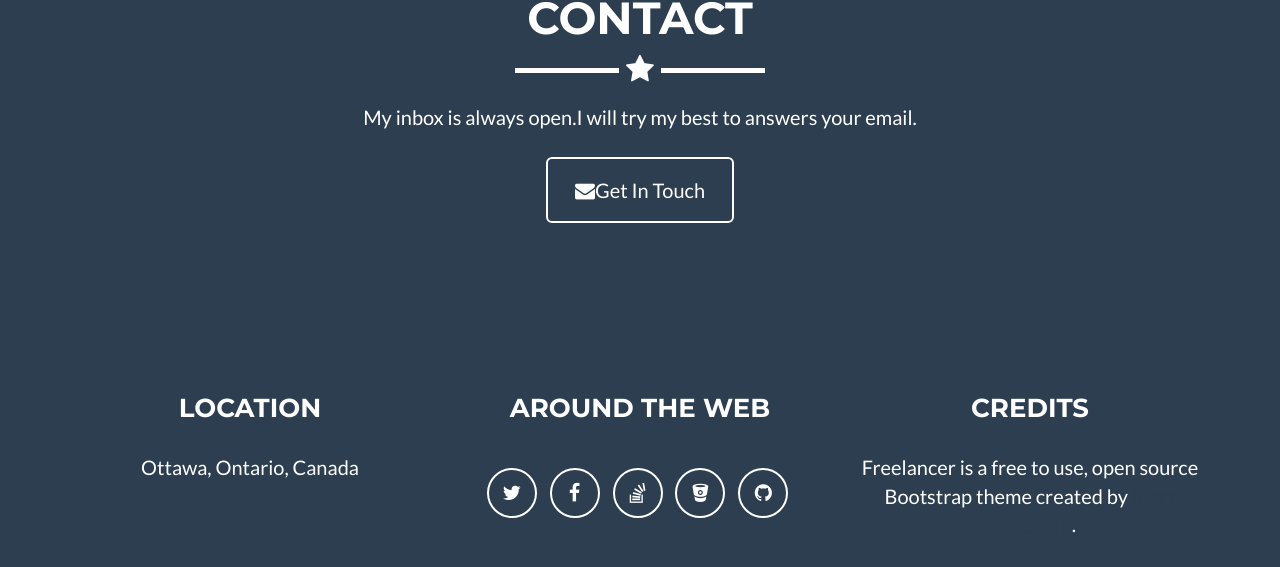
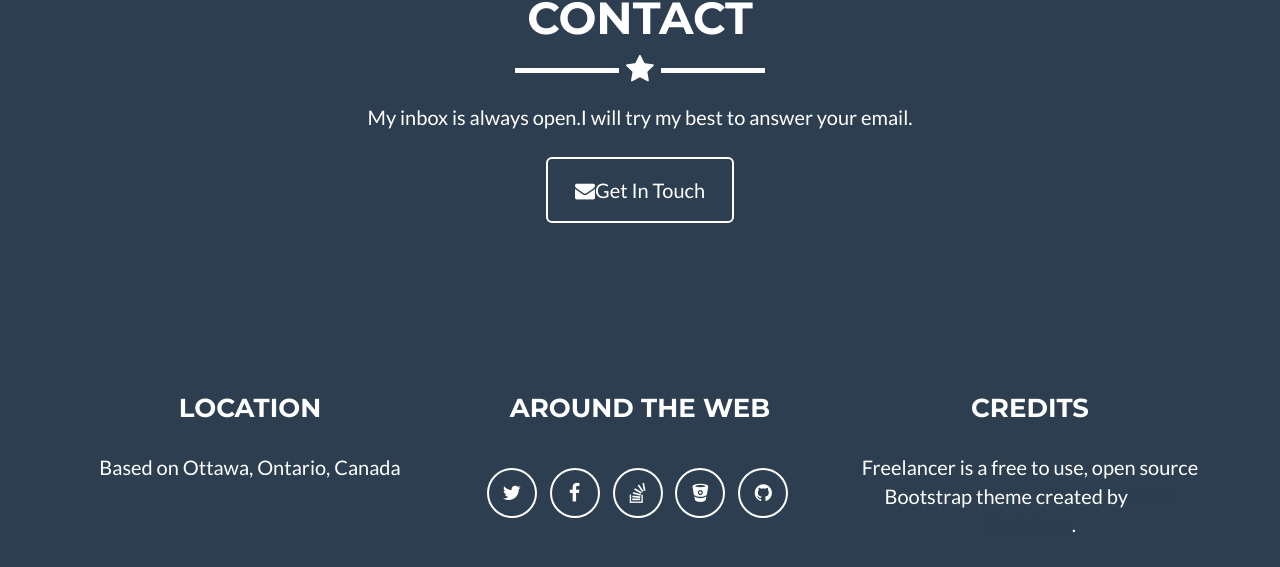
Before and after one commit to Celso-Cercado-Jr/new-app, a Jekyll site: the page built from index.html, in a window 1280 px wide and 900 px high, scrolled down 1799 px. Shown: the part 229-796 px from the top of the window. Built offline with Jekyll 4.4.1, drawn with Linux system fonts in a browser that asks for light colours.

Commit message:
added new

```diff
--- a/_includes/contact.html
+++ b/_includes/contact.html
@@ -5,7 +5,7 @@
                <div class="col-lg-12 text-center">
                    <h2>Contact</h2>
                    <hr class="star-light">
-                    <p>My inbox is always open.I will try my best to answers your email.  </p>
+                    <p>My inbox is always open.I will try my best to answer your email.  </p>
                </div>
            </div>
            <div class="row">
--- a/_includes/footer.html
+++ b/_includes/footer.html
@@ -5,7 +5,7 @@
                 <div class="row">
                     <div class="footer-col col-md-4">
                         <h3>Location</h3>
-                        <p>Ottawa, Ontario, Canada
+                        <p>Based on Ottawa, Ontario, Canada
                         </p>
                     </div>
                     <div class="footer-col col-md-4">
```
